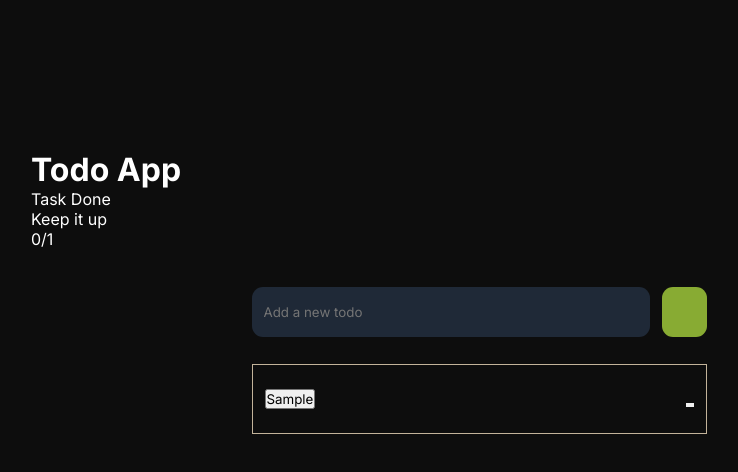
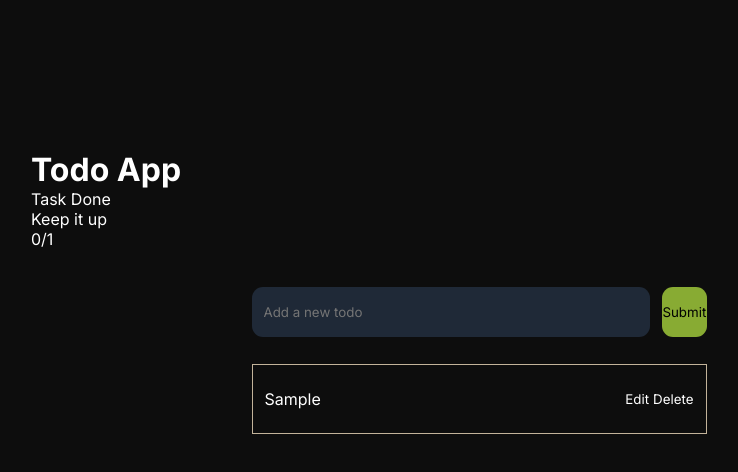
Before and after one commit to StevenH34/react-projects, a Next.js app in the folder todo-app/todo-app/: page / in a window 1280 px wide. Both pictures are taken after typing "Sample" into the empty fields and a click on the button "Submit". Shown: the top 472 px of the page, without its empty margins (161-899 px from the left). Built offline with nearby package versions, Linux system fonts and the light colour scheme.

Commit message:
Can edit todos

```diff
--- a/todo-app/todo-app/src/app/styles.css
+++ b/todo-app/todo-app/src/app/styles.css
@@ -15,22 +15,11 @@ body {
   display: flex;
   align-items: center;
   justify-content: center;
-  width: 100vw;
+  width: 100%;
 }
 
 button {
   cursor: pointer;
-}
-
-.visually-hidden {
-  position: absolute !important;
-  clip: rect(1px, 1px, 1px, 1px);
-  padding: 0 !important;
-  border: 0 !important;
-  height: 1px !important;
-  width: 1px !important;
-  overflow: hidden;
-  white-space: nowrap;
 }
 
 .text-large {
--- a/todo-app/todo-app/src/components/Form.jsx
+++ b/todo-app/todo-app/src/components/Form.jsx
@@ -26,7 +26,7 @@ function Form({setTodos}) {
                 />
             </label>
             <button>
-                <span className="visually-hidden">Submit</span>
+                <span>Submit</span>
             </button>
         </form>
     );
--- a/todo-app/todo-app/src/components/TodoList.jsx
+++ b/todo-app/todo-app/src/components/TodoList.jsx
@@ -1,3 +1,5 @@
+import React from "react";
+
 function TodoList({todos, setTodos}) {
     return (
         <ol className="todo-list">
@@ -14,6 +16,9 @@ function TodoList({todos, setTodos}) {
 
 // Item component
 function Item({item, setTodos}) {
+    const [editing, setEditing] = React.useState(false); // Create state
+    const inputRef = React.useRef(null);
+
     const completeTodo = () => {
         setTodos((prevTodos) =>
             prevTodos.map((todo) =>
@@ -26,21 +31,68 @@ function Item({item, setTodos}) {
         setTodos((prevTodos) => prevTodos.filter((todo) => todo.id !== item.id));
     };
 
+    const handleEdit = () => { setEditing(true); }; // Set editing state to true
+    React.useEffect(() => {
+        if (editing && inputRef.current) {
+            inputRef.current.focus(); // positions the cursor in the input field
+            inputRef.current.setSelectionRange(
+                inputRef.current.value.length,
+                inputRef.current.value.length
+            );
+        }
+    }, [editing]);
+
+    const handleInputChange = (event) => {
+        setTodos((prevTodos) =>
+            prevTodos.map((todo) =>
+                todo.id === item.id ? { ...todo, title: event.target.value } : todo
+            )
+        );
+    }
+
+    const handleInputSubmit = (event) => {
+        event.preventDefault();
+        setEditing(false);
+    };
+
+    const handleInputBlur = () => {
+        setEditing(false);
+    }
+
+
     return (
         <li id={item?.id} className="todo-item">
-            <button className="todo-item-left" onClick={completeTodo}>
+            {editing ? (
+                <form className="edit-form" onSubmit={handleInputSubmit}>
+                    <label htmlFor="edit-todo">
+                        <input
+                            ref={inputRef}
+                            type="text"
+                            name="edit-todo"
+                            id="edit-todo"
+                            defaultValue={item?.title}
+                            onBlur={handleInputBlur}
+                            onChange={handleInputChange}
+                        />
+                    </label>
+                </form>
+            ) : (
+                <>
+                    <button className="todo-items-left" onClick={completeTodo}>
                         <p style={ item.isCompleted ? { textDecoration: "line-through" } : {} }>
                             {item?.title}
                         </p>
                     </button>
-            <div className="todo-item-right">
-                <button>
-                    <span className="visually-hidden">Edit</span>
+                    <div className="todo-items-right">
+                        <button onClick={handleEdit}>
+                            <span>Edit</span>
                         </button>
                         <button onClick={handleDelete}>
-                    <span className="visually-hidden">Delete</span>
+                            <span>Delete</span>
                         </button>
                     </div>
+                </>
+            )}
         </li>
     );
 }
```
Lines whose indentation alone changed are shown as unchanged.
